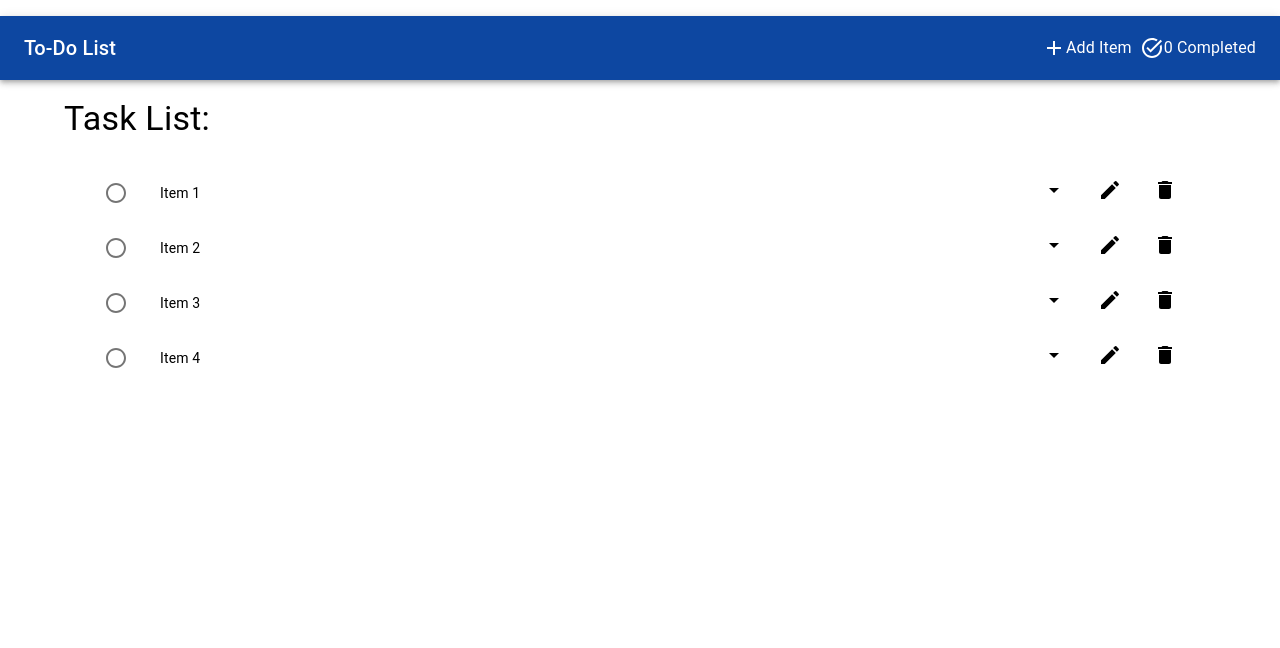
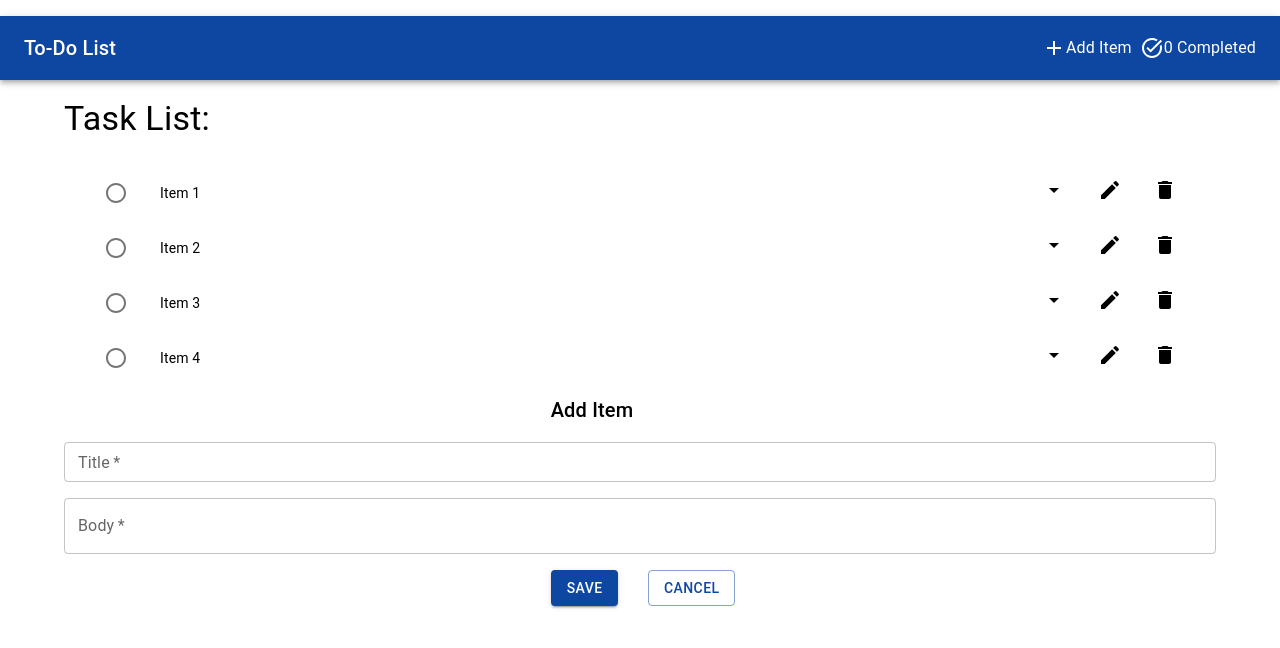
Before and after one commit to hewitson-j/new-todo-list, a React (Vite) app: page / in a window 1280 px wide. Both pictures are taken after a click on the button "Add Item". Shown: the top 648 px of the page. Built offline with nearby package versions, Linux system fonts and the light colour scheme.

Commit message:
Added Add form.

```diff
--- a/src/App.tsx
+++ b/src/App.tsx
@@ -1,15 +1,22 @@
 import { Container, Typography } from "@mui/material";
 import AppHeader from "./components/AppHeader";
 import TaskList from "./components/TaskList";
+import AddForm from "./components/AddForm";
+import { useState } from "react";
 
 function App() {
+  const [addItemAvailable, setAddItemAvailable] = useState(false);
+
   return (
     <>
-      <AppHeader />
+      <AppHeader setAddItemAvailable={setAddItemAvailable} />
       <Container>
         <br></br>
         <Typography variant="h4">Task List:</Typography>
         <TaskList />
+        {addItemAvailable ? (
+          <AddForm setAddItemAvailable={setAddItemAvailable} />
+        ) : null}
       </Container>
     </>
   );
--- /dev/null
+++ b/src/components/AddForm.tsx
@@ -0,0 +1,48 @@
+import { Button, Container, Grid, TextField, Typography } from "@mui/material";
+
+interface AddFormProps {
+  setAddItemAvailable: React.Dispatch<React.SetStateAction<boolean>>;
+}
+
+export default function AddForm({ setAddItemAvailable }: AddFormProps) {
+  const handleAddItemToggle = () => {
+    setAddItemAvailable(false);
+  };
+
+  return (
+    <div>
+      <Container maxWidth="md" sx={{}}></Container>
+      <Grid container spacing={2}>
+        <Grid item xs={5} />
+        <Grid item xs={2}>
+          <Typography variant="h6" component={"h2"}>
+            Add Item
+          </Typography>
+        </Grid>
+        <Grid item xs={5} />
+        <Grid item xs={12}>
+          <TextField
+            required
+            id="note-title-input"
+            label="Title"
+            size="small"
+            fullWidth
+          />
+        </Grid>
+        <Grid item xs={12}>
+          <TextField required id="note-body-input" label="Body" fullWidth />
+        </Grid>
+        <Grid item xs={5} />
+        <Grid item xs={1}>
+          <Button variant="contained">Save</Button>
+        </Grid>
+        <Grid item xs={1}>
+          <Button variant="outlined" onClick={handleAddItemToggle}>
+            Cancel
+          </Button>
+        </Grid>
+        <Grid item xs={5} />
+      </Grid>
+    </div>
+  );
+}
--- a/src/components/AppHeader.tsx
+++ b/src/components/AppHeader.tsx
@@ -1,9 +1,13 @@
 import Navbar from "./Navbar";
 
-export default function AppHeader() {
+interface AppHeaderProps {
+  setAddItemAvailable: React.Dispatch<React.SetStateAction<boolean>>;
+}
+
+export default function AppHeader({ setAddItemAvailable }: AppHeaderProps) {
   return (
     <>
-      <Navbar />
+      <Navbar setAddItemAvailable={setAddItemAvailable} />
     </>
   );
 }
--- a/src/components/Navbar.tsx
+++ b/src/components/Navbar.tsx
@@ -6,7 +6,15 @@ import IconButton from "@mui/material/IconButton";
 import AddIcon from "@mui/icons-material/Add";
 import TaskAltIcon from "@mui/icons-material/TaskAlt";
 
-export default function Navbar() {
+interface NavbarProps {
+  setAddItemAvailable: React.Dispatch<React.SetStateAction<boolean>>;
+}
+
+export default function Navbar({ setAddItemAvailable }: NavbarProps) {
+  const handleAddItemToggle = () => {
+    setAddItemAvailable(true);
+  };
+
   return (
     <Box sx={{ flexGrow: 1 }}>
       <AppBar position="static">
@@ -14,7 +22,7 @@ export default function Navbar() {
           <Typography variant="h6" component="div" sx={{ flexGrow: 1 }}>
             To-Do List
           </Typography>
-          <IconButton color="inherit">
+          <IconButton color="inherit" onClick={handleAddItemToggle}>
             <AddIcon />
             <Typography>Add Item</Typography>
           </IconButton>
```
